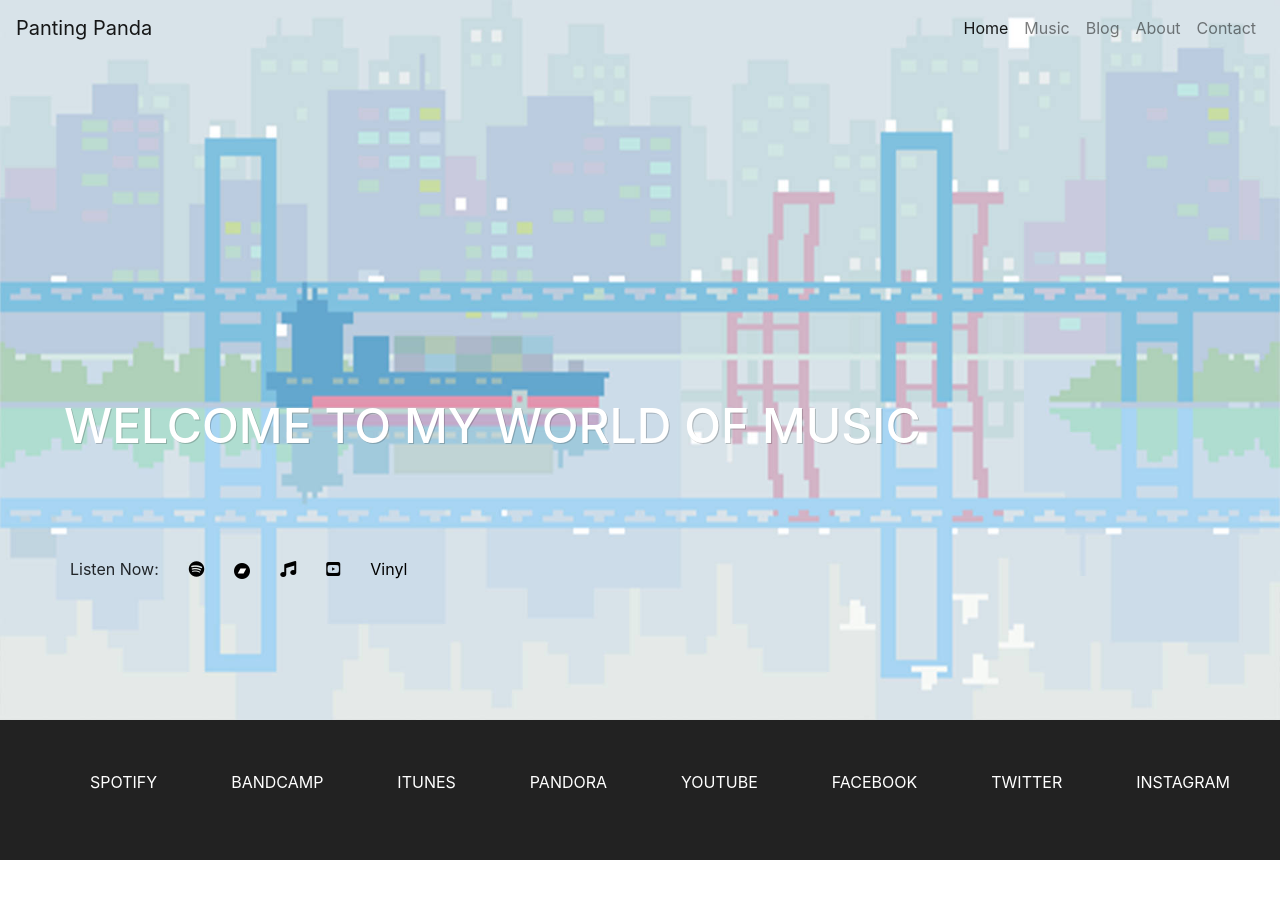
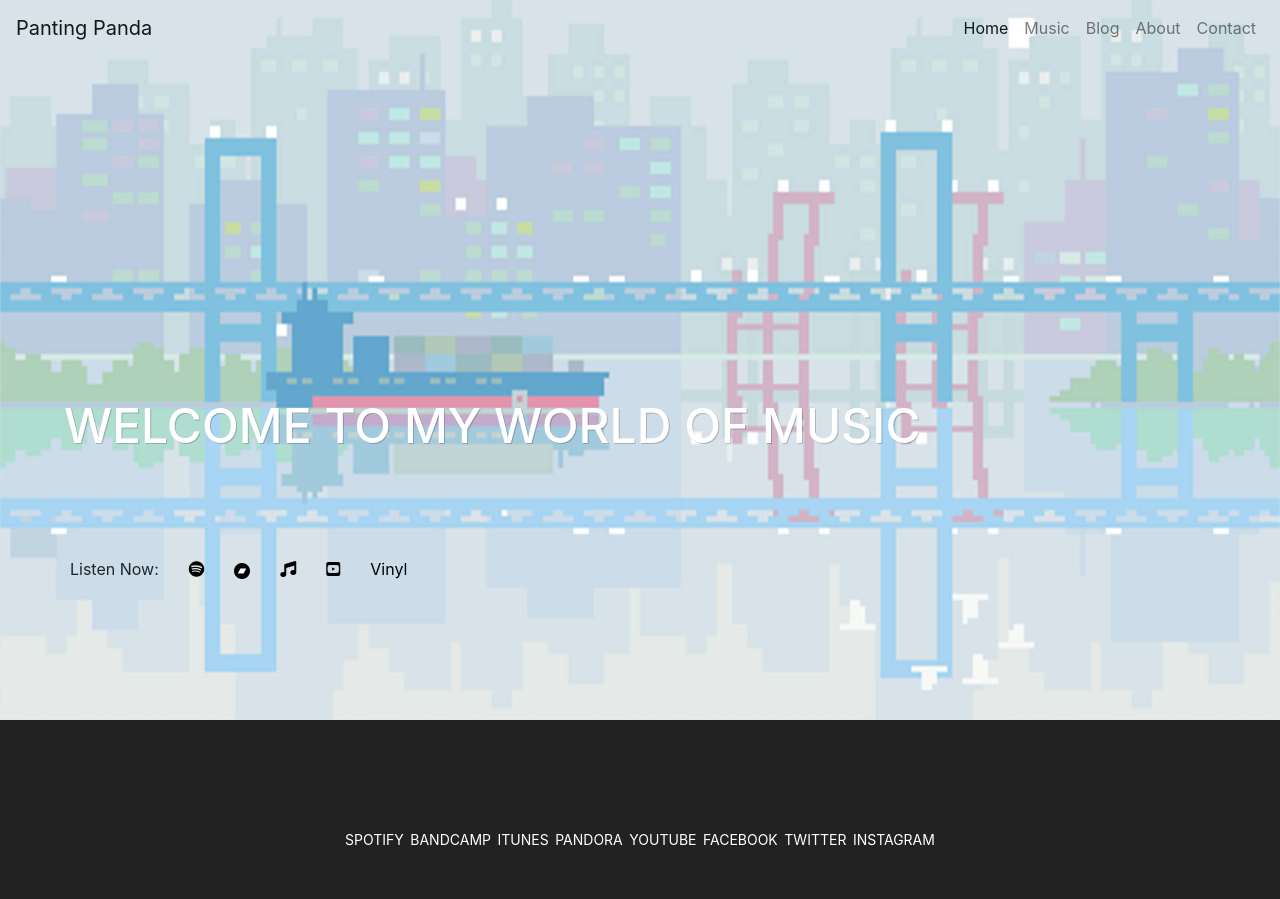
Before and after one commit to pantingpanda/pantingpanda.band, a Jekyll site: the page built from index.html, in a window 1280 px wide and 959 px high. Shown: the top 899 px of the window. Built offline with Jekyll 4.4.1, drawn with Linux system fonts in a browser that asks for light colours; nearby versions of some CDN libraries.

Commit message:
made footer noice

```diff
--- a/assets/main.css
+++ b/assets/main.css
@@ -20,6 +20,11 @@
 #footer ul {
     display: flex;
     justify-content: space-between;
+    font-size: 14px;
+    margin: 0;
+    padding: 5%;
+    width: 60%;
+    margin-left: 20%;
 }
 #footer ul li {
     color: white;
```
Also changed, not shown: assets/main.min.css, 1 other file.
